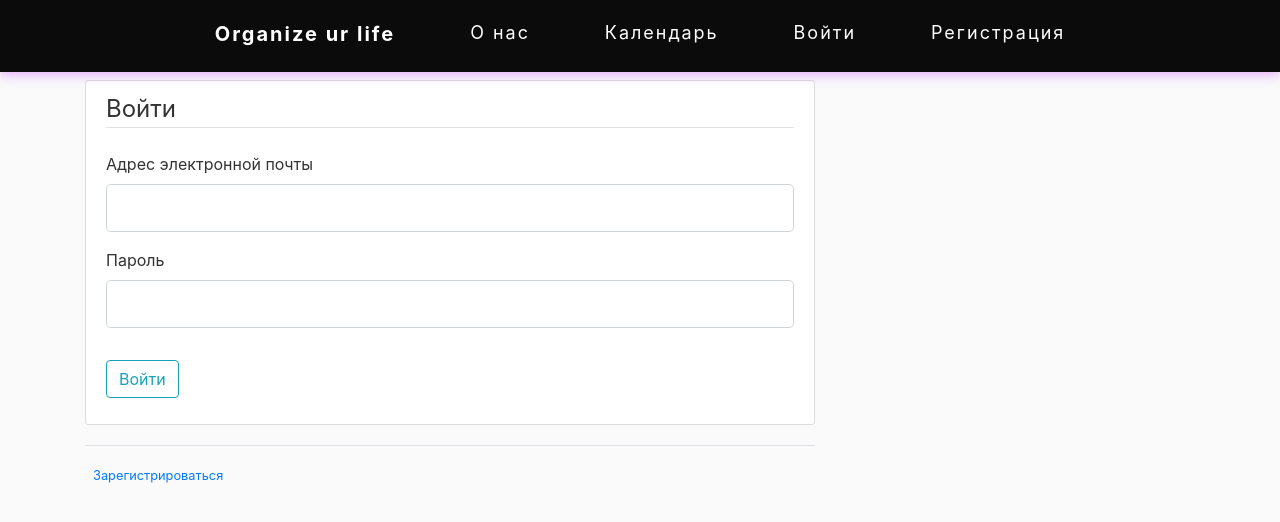
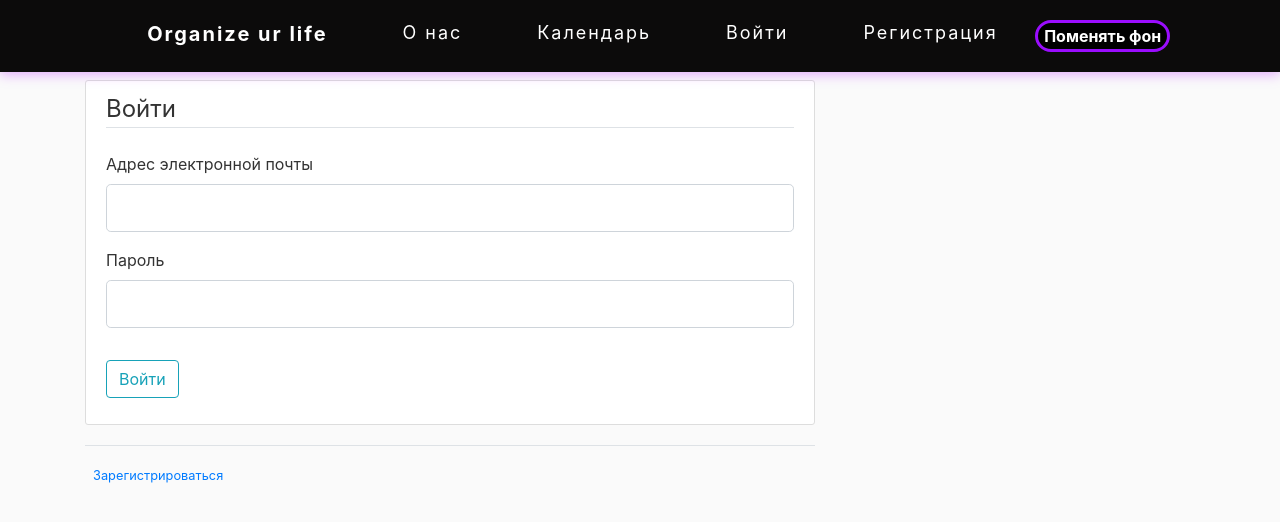
Before and after one commit to alinaavanesyan/Organize-ur-life, a Flask app: page /login in a window 1280 px wide. Shown: the top 522 px of the page. Run offline with Flask 2, Linux system fonts and the light colour scheme; some libraries are stand-ins or nearby versions.

Commit message:
header-fon

```diff
--- a/FlaskApp_updated/app/templates/login.html
+++ b/FlaskApp_updated/app/templates/login.html
@@ -35,6 +35,30 @@
         <a href="{{ url_for('login') }}">Войти</a>
         <a href="{{ url_for('register') }}">Регистрация</a>
         {% endif %}
+        <button id='button_fon' class="button-fon">Поменять фон</button>
+        <script>
+            const button = document.getElementById('button_fon');
+            if (localStorage.getItem('theme') == false){
+            localStorage.setItem('theme', '0')
+            }
+            function changeBackground(){
+            if (localStorage.getItem('theme') == '1'){
+            localStorage.setItem('theme', '0')
+            document.body.style.background = "#fafafa";
+            }
+            else{
+            localStorage.setItem('theme', '1')
+            document.body.style.background = "#200924";
+            }
+            }
+            if (localStorage.getItem('theme') == '1'){
+            document.body.style.background = "#200924";
+            }
+            else{
+            document.body.style.background = "#fafafa";
+            }
+            button.addEventListener('click', changeBackground);
+        </script>
     </nav>
 </header>
 
```
Lines whose indentation alone changed are shown as unchanged.
